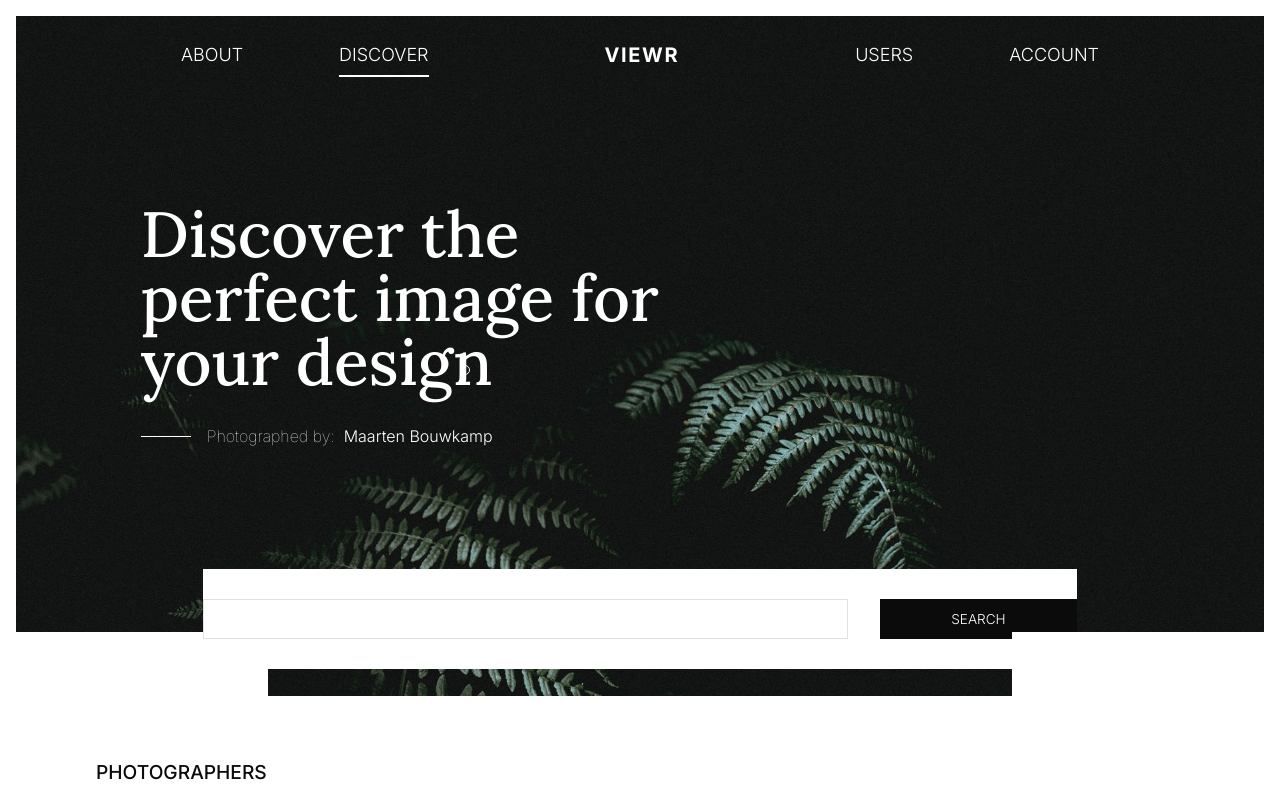
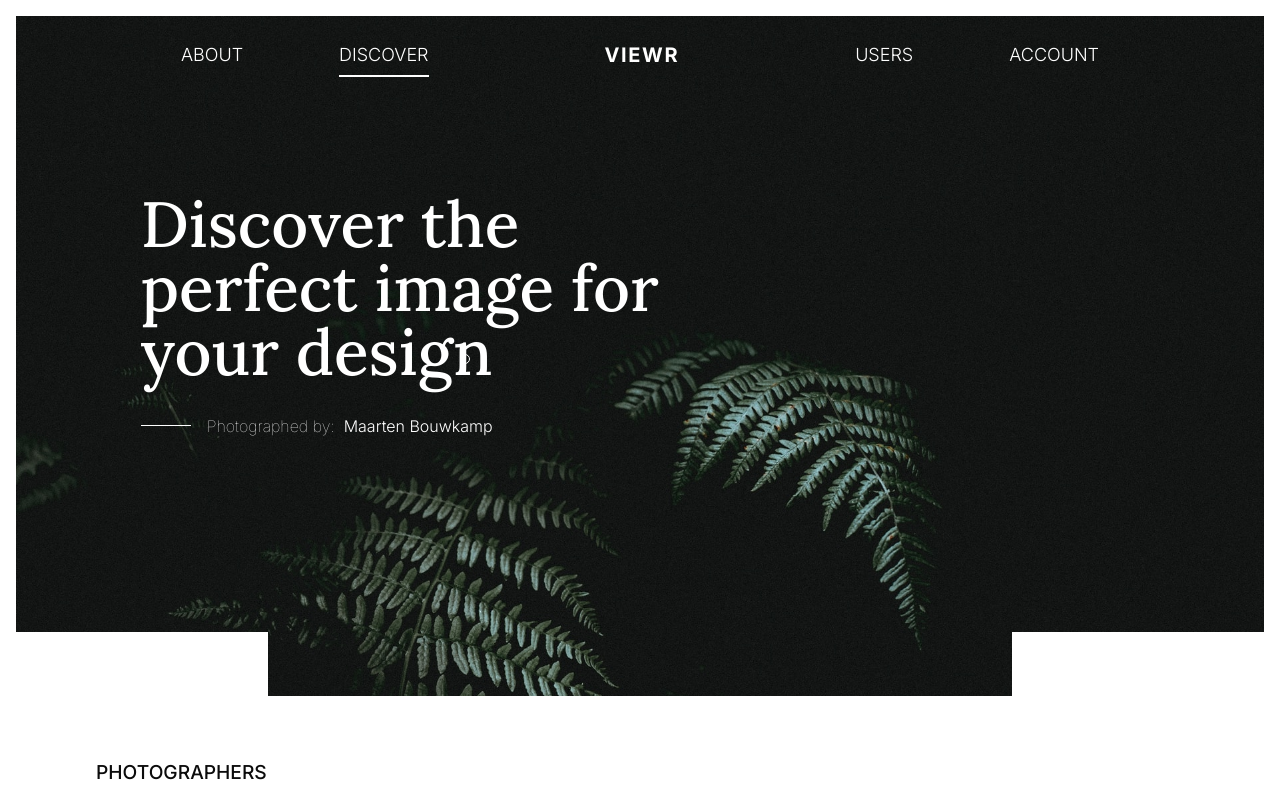
Before and after one commit to itobi14/unplashapp, a Next.js app in the folder unplash-app/: page / in a window 1280 px wide. Shown: the top 800 px of the page. Built offline with nearby package versions, Linux system fonts and the light colour scheme.

Commit message:
using separate components

```diff
--- /dev/null
+++ b/package.json
@@ -0,0 +1,5 @@
+{
+  "dependencies": {
+    "axios": "^1.6.8"
+  }
+}
--- /dev/null
+++ b/unplash-app/src/app/discover-page/hero-section/hero-section.js
@@ -0,0 +1,34 @@
+import styles from "@/app/page.module.css";
+import SearchBar from "@/app/discover-page/hero-section/search-bar";
+
+function HeroSection() {
+
+    return (
+        <div className={styles.heroSection}>
+            <img src="/backgroundImg.jpg" className={styles.backgroundImg} alt="Background Img"/>
+
+            <div className={styles.navbar}>
+                <ul className={styles.ul}>
+                    <li className={styles.navItem}>About</li>
+                    <li className={`${styles.navItem} ${styles.active}`}>Discover</li>
+                    <h2 className={styles.logo}>Viewr</h2>
+                    <li className={styles.navItem}>Users</li>
+                    <li className={styles.navItem}>Account</li>
+                </ul>
+            </div>
+
+            <div className={styles.heroTitleContainer}>
+                <h2 className={styles.heroTitle}>Discover the perfect image for your design</h2>
+                <div className={styles.descriptionContainer}>
+                    <div className={styles.line}></div>
+                    <p className={styles.descriptionText}>Photographed by:</p>
+                    <p className={styles.descriptionTextBold}>&nbsp; Maarten Bouwkamp</p>
+                </div>
+            </div>
+
+            <SearchBar />
+        </div>
+    );
+}
+
+export default HeroSection;
--- /dev/null
+++ b/unplash-app/src/app/discover-page/hero-section/search-bar.js
@@ -0,0 +1,19 @@
+function SearchBar() {
+
+    return (
+        <div className="search-section">
+            <div className="search-wrapper">
+                <input
+                    type="search"
+                    className="search-bar"
+                    placeholder="Search photographers..."
+                />
+                <button className="search-btn">
+                    Search
+                </button>
+            </div>
+        </div>
+    );
+}
+
+export default SearchBar;
--- /dev/null
+++ b/unplash-app/src/app/discover-page/photographers-section/photographers-section.js
@@ -0,0 +1,18 @@
+import styles from "@/app/page.module.css";
+
+function PhotographersSection() {
+
+    return (
+        <div className={styles.photographersSection}>
+            <h2 className={styles.photographersTitle}>Photographers</h2>
+            <ul className={styles.photographersContainer}>
+                <li className={styles.photographerCard}></li>
+                <li className={styles.photographerCard}></li>
+                <li className={styles.photographerCard}></li>
+                <li className={styles.photographerCard}></li>
+            </ul>
+        </div>
+    );
+}
+
+export default PhotographersSection;
--- /dev/null
+++ b/unplash-app/src/app/discover-page/photos-section/photos-section.js
@@ -0,0 +1,15 @@
+import styles from "@/app/page.module.css";
+
+function PhotographersSection() {
+
+    return (
+        <div className={styles.photosSection}>
+            <h2 className={styles.photosTitle}>Photos</h2>
+            <ul className={styles.photosContainer}>
+              <li></li>
+            </ul>
+        </div>
+    );
+}
+
+export default PhotographersSection;
--- a/unplash-app/src/app/page.js
+++ b/unplash-app/src/app/page.js
@@ -1,58 +1,15 @@
 import styles from "./page.module.css";
+import PhotographersSection from "@/app/discover-page/photographers-section/photographers-section";
+import PhotosSection from "@/app/discover-page/photos-section/photos-section";
+import HeroSection from "@/app/discover-page/hero-section/hero-section";
 
-export default function Home() {
+export default function Discover() {
+
   return (
       <main className={styles.main}>
-
-          <div className={styles.heroSection}>
-              <img src="/backgroundImg.jpg" className={styles.backgroundImg} alt="Background Img"/>
-
-              <div className={styles.navbar}>
-                  <ul className={styles.ul}>
-                      <li className={styles.navItem}>About</li>
-                      <li className={`${styles.navItem} ${styles.active}`}>Discover</li>
-                      <h2 className={styles.logo}>Viewr</h2>
-                      <li className={styles.navItem}>Users</li>
-                      <li className={styles.navItem}>Account</li>
-                  </ul>
-              </div>
-
-              <div className={styles.heroTitleContainer}>
-                  <h2 className={styles.heroTitle}>Discover the perfect image for your design</h2>
-                  <div className={styles.descriptionContainer}>
-                      <div className={styles.line}></div>
-                      <p className={styles.descriptionText}>Photographed by:</p>
-                      <p className={styles.descriptionTextBold}>&nbsp; Maarten Bouwkamp</p>
-                  </div>
-              </div>
-
-              <div className={styles.searchBarContainer}>
-                  <div className={styles.searchWrapper}>
-                      <input type="search" className={styles.searchBar}/>
-                      <button className={styles.searchBtn}>Search</button>
-                  </div>
-              </div>
-          </div>
-
-          <div className={styles.photographersSection}>
-
-              <h2 className={styles.photographersTitle}>Photographers</h2>
-              <div className={styles.photographersContainer}>
-                  <div className={styles.photographerCard}></div>
-                  <div className={styles.photographerCard}></div>
-                  <div className={styles.photographerCard}></div>
-                  <div className={styles.photographerCard}></div>
-              </div>
-          </div>
-
-          <div className={styles.photosSection}>
-
-              <h2 className={styles.photosTitle}>Photos</h2>
-              <div className={styles.photosContainer}>
-
-              </div>
-          </div>
-
+          <HeroSection />
+          <PhotographersSection />
+          <PhotosSection />
       </main>
   );
 }
--- a/unplash-app/src/app/page.module.css
+++ b/unplash-app/src/app/page.module.css
@@ -226,6 +226,7 @@
   align-items: center;
   justify-content: center;
   gap: 1rem;
+  list-style: none;
   margin-top: 3rem;
 }
 
```
Also changed, not shown: unplash-app/src/app/service/unsplash-service.js (added, +22 -0 lines), 1 other file (tests, documents, lock files or other folders).
